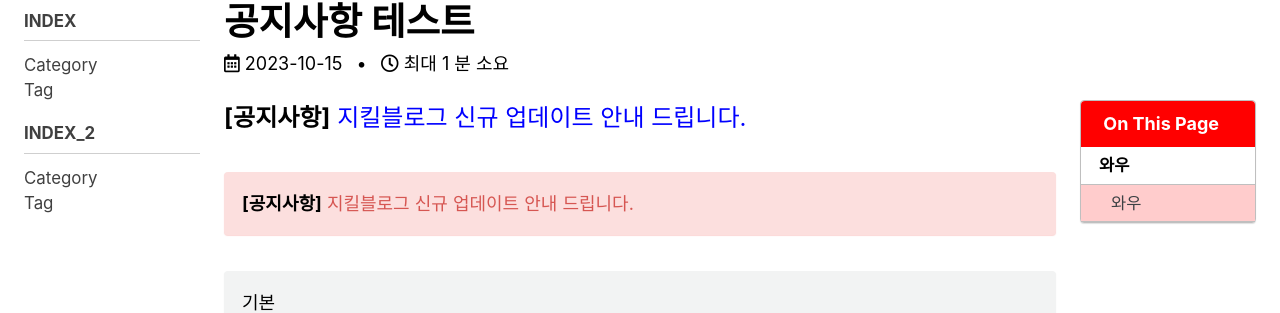
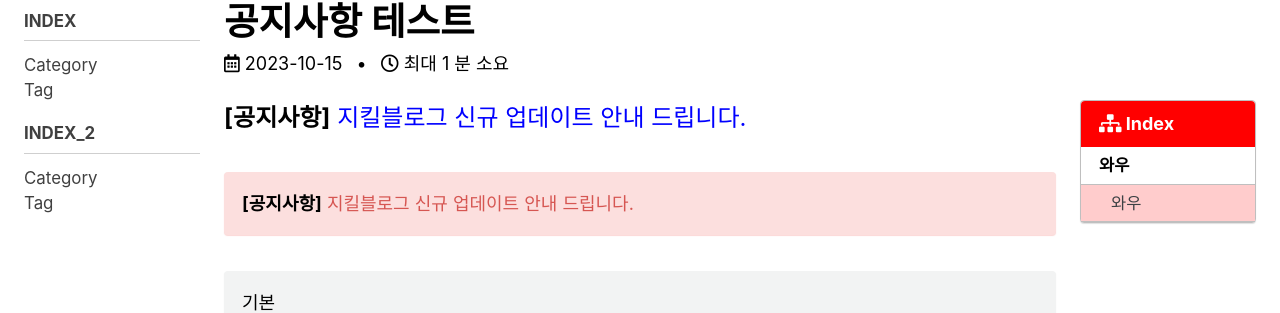
Before and after one commit to ahfmrptEkd/ahfmrptEkd.github.io, a Jekyll site: the page built from _posts/test/2023-10-15-Notification_test.md, in a window 1280 px wide. Shown: the part 192-505 px from the top of the page. Built offline with Jekyll 4.4.1, drawn with Linux system fonts in a browser that asks for light colours; cached includes are drawn as plain includes; comment, search, counter and statistics services are not loaded.

Commit message:
update toc

```diff
--- a/_config.yml
+++ b/_config.yml
@@ -287,7 +287,8 @@ defaults:
       show_date: true
       toc: true
       toc_sticky: true
-      toc_icon: "fa-solid fa-brain-circuit"
+      toc_label: Index
+      toc_icon: "fa-solid fa-sitemap"
       sidebar:
         nav: "docs"
 
```
